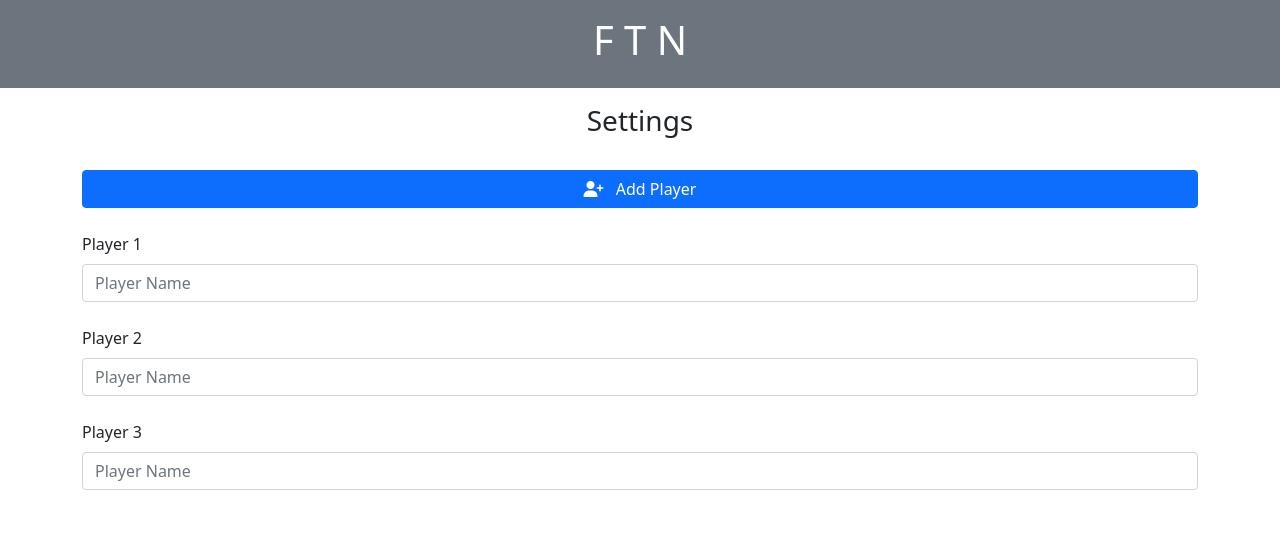
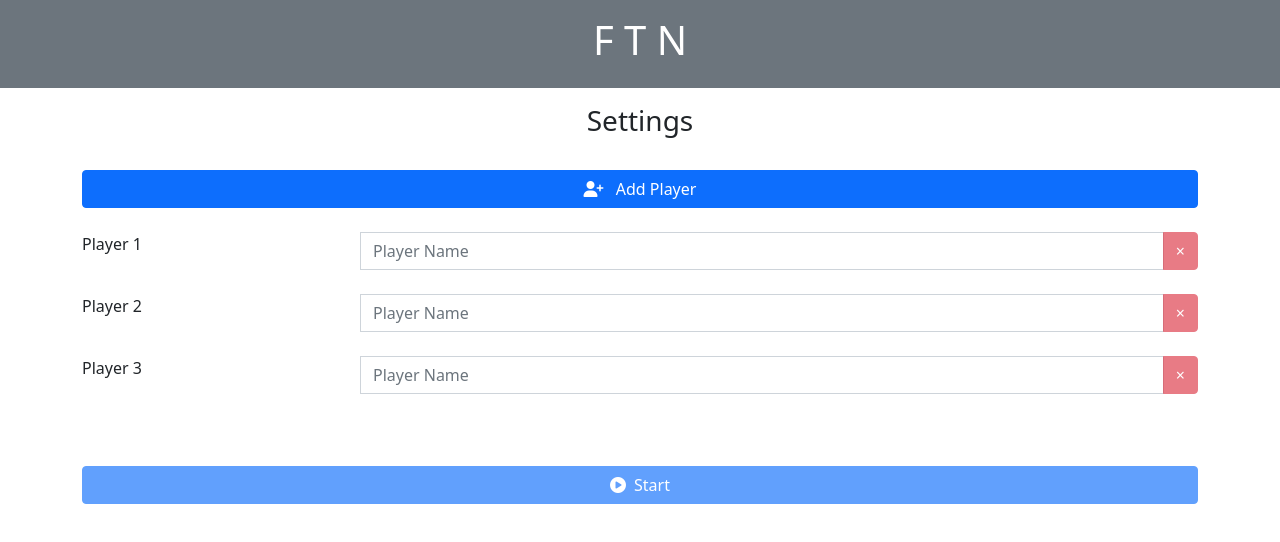
Before and after one commit to sivakumm/FTN, an Angular app: page / in a window 1280 px wide. Shown: the top 542 px of the page. Built offline with nearby package versions, Linux system fonts and the light colour scheme.

Commit message:
updates form

```diff
--- a/src/app/settings/settings.component.html
+++ b/src/app/settings/settings.component.html
@@ -4,16 +4,24 @@
       <h3 class="text-center">Settings</h3>
     </div>
   </div>
+  <div class="row">
+    <div class="col">
       <form>
         <button class="btn btn-primary mt-4 w-100" type="button">
           <i class="fas fa-user-plus me-2"></i>
           Add Player
         </button>
         <div *ngFor="let player of players; let idx = index;" class="row my-4">
-      <div class="col">
-        <label [for]="'player-name-' + idx" class="form-label">Player {{ idx + 1 }}</label>
-        <input type="text" class="form-control" [id]="'player-name-' + idx" placeholder="Player Name" />
+          <div class="input-group">
+            <label class="form-label col-12 col-md-3" [for]="'player-name-' + idx">Player {{ idx + 1 }}</label>
+            <input class="form-control col" type="text" [id]="'player-name-' + idx" placeholder="Player Name" />
+            <button class="btn btn-danger" type="button" [disabled]="players.length < 4">&times;</button>
           </div>
         </div>
+        <button class="btn btn-primary mt-5 w-100" type="button" [disabled]="players.length < 4">
+          <i class="fas fa-play-circle me-2"></i>Start
+        </button>
       </form>
     </div>
+  </div>
+</div>
```
Lines whose indentation alone changed are shown as unchanged.
